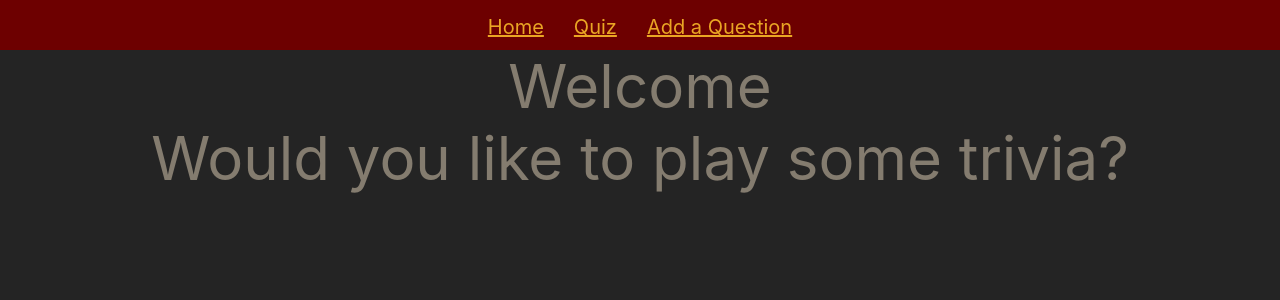
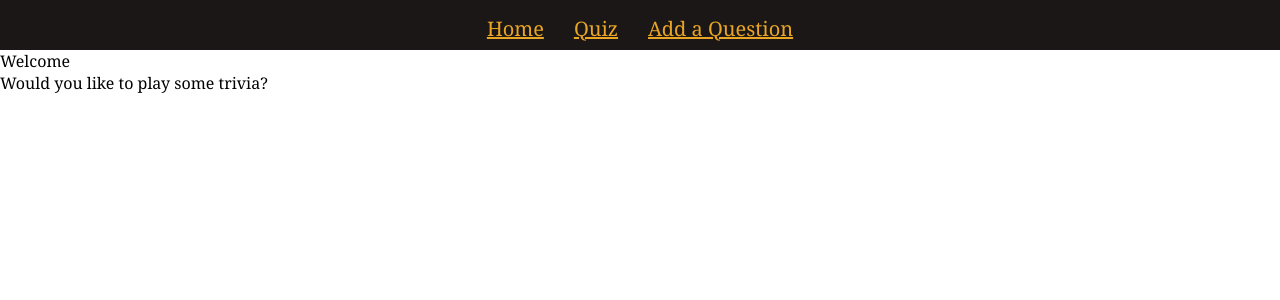
Before and after one commit to Ambarpg80/wizdom-project, a React (Create React App) app: page / in a window 1280 px wide. Shown: the top 300 px of the page. Built offline with nearby package versions, Linux system fonts and the light colour scheme; data requests are answered from the project's data file.

Commit message:
added CSS animation, changed fonts and image backgrounds to pages

```diff
--- a/src/App.css
+++ b/src/App.css
@@ -1,3 +1,5 @@
+
+
 body{
 
   padding: 0;
@@ -5,8 +7,7 @@ body{
   width: 100%;
   height: 50px;
   flex-wrap: wrap;
-
-
+  font-family: Cambria, Cochin, Georgia, Times, 'Times New Roman', serif;
 }
  a{
   margin : 15px;
@@ -14,7 +15,7 @@ body{
 }
 
 .App-header {
-  background-color: #6d0000;
+  background-color: #1b1717;
   display: flex;
   justify-content: center;
   font-size: 20px;
@@ -23,18 +24,20 @@ body{
 
 }
 
-.homepage {
-  /* background-image: url(src/photos/Parade_Harry_Potter_Trivia_page.jpeg); */
-  background-color: rgb(36, 36, 36);
-  height: 100vh;
+.fade-in-image {
+  background-color: black;
+  animation: fadeIn 5s;
+  height: 80vh;
+}
 
-  text-align: center;
-  font-size : 60px;
-  color:rgb(132, 124, 111)
+@keyframes fadeIn {
+  0% { opacity: 0;}
+  100% {opacity: 1;}
 }
 
 .formPage-text{
   background-color: rgb(4, 4, 68);
+  background-image: url(https://mcdn.wallpapersafari.com/medium/37/86/5SZ3AR.jpg);
   height: 100vh;
   text-align: center;
   font-size: 35px;
@@ -52,3 +55,16 @@ body{
   padding-top: 50px;
   padding-bottom: 50px;
 }
+
+input {
+  border-radius: 5px;
+  margin: 2px;
+  padding: 5px;
+  padding-right: 55px;
+
+}
+.quiz-page{
+  background-color: rgb(57, 57, 57);
+  background-image: url(https://mcdn.wallpapersafari.com/medium/37/86/5SZ3AR.jpg);
+  height: 100vh;
+}
```
